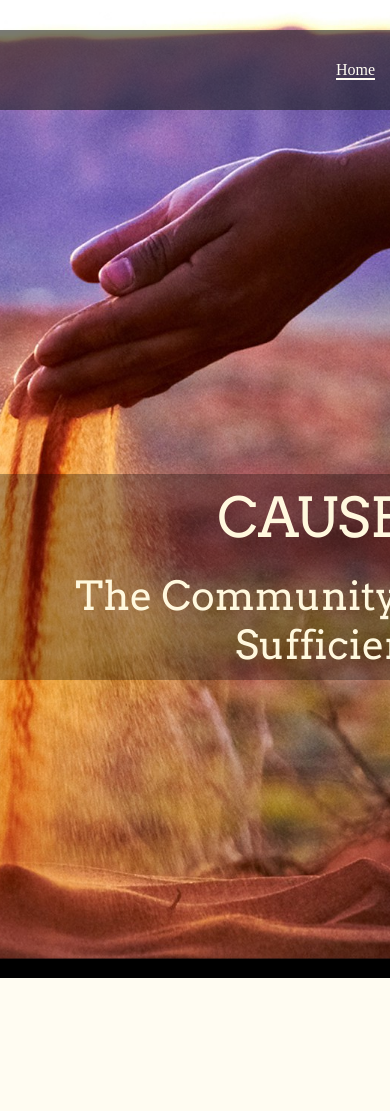
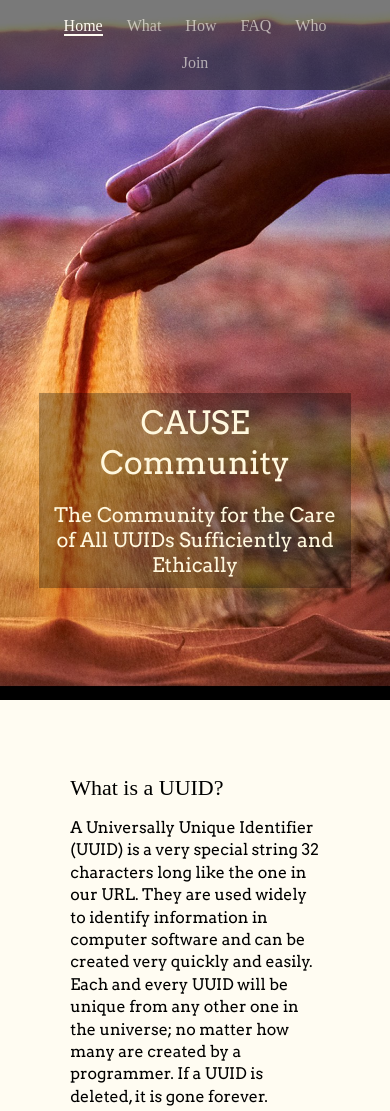
Before and after one commit to JLansey/causecommunity, a plain HTML site: page index.html in a window 390 px wide. Shown: the top 1111 px of the page. Drawn offline with Linux system fonts and the light colour scheme; a script that the page names is missing; a web font is replaced by a local one.

Commit message:
Add mobile styling tweaks

```diff
--- a/css/style.css
+++ b/css/style.css
@@ -321,3 +321,126 @@ ul#items { width:200px; height:200px;  position:relative;  top:100px; left:10px;
 ul#items li.item {background-color:#5A6351; display:block; height:100%; left:0; opacity:0; position:absolute; right:0; width:100%;}
 
 p#debug {position:fixed; right:10px; text-align:right; top:10px; }
+
+/*= MOBILE OPTIMIZATIONS
+--------------------------------------------------------*/
+@media (max-width: 768px) {
+    /* Container replacements */
+    .content,
+    .quotes_container,
+    .quotes_container_light,
+    ul.built {
+        width: 90% !important;
+        max-width: none !important;
+        padding: 0 5%;
+        box-sizing: border-box;
+    }
+
+    #nav {
+        width: 100% !important;
+        max-width: none !important;
+        margin-top: 5px;
+    }
+
+    #nav ul {
+        padding: 0;
+        text-align: center;
+    }
+
+    #nav li {
+        float: none;
+        display: inline-block;
+        padding: 5px 10px;
+        margin-top: 5px;
+    }
+
+    #header {
+        height: auto;
+        padding-bottom: 10px;
+        position: absolute;
+        margin-top: 0;
+    }
+
+    /* Typography adjustments for smaller screens */
+    h1 { font-size: 32px; padding: 10px; }
+    h2 { font-size: 20px; padding: 10px; }
+    h3, .quotes { font-size: 22px; margin: 15px auto; }
+    p, li, dl, dl.faq dd, dl.faq dt { font-size: 16px; line-height: 1.4; }
+    #bePartText { font-size: 22px; text-align: center; }
+
+    /* Layout adjustments */
+    .slides {
+        height: auto !important;
+        min-height: 400px;
+        padding: 80px 0 !important;
+        overflow: visible;
+    }
+
+    #home {
+        height: auto !important;
+        min-height: 500px;
+        padding: 120px 0 80px 0 !important;
+    }
+
+    #faq {
+        height: auto !important;
+        min-height: auto;
+    }
+
+    #what, #how, #who, #slideThanks, #e1dc28d2-bbd5-4cdb-96e6-3c8510baba84 {
+        height: auto !important;
+        min-height: auto;
+        padding: 60px 0 !important;
+    }
+
+    #bepart {
+        height: auto !important;
+        min-height: 500px;
+        padding: 60px 0 !important;
+        background-position: 75% center !important;
+        background-attachment: scroll !important;
+    }
+
+    #slide3, #slide2_5 {
+        height: 400px !important;
+        min-height: auto;
+        padding: 0 !important;
+        background-attachment: scroll !important;
+        background-position: center center !important;
+        background-size: cover !important;
+    }
+
+    #bepartofmovement {
+        position: static;
+        margin: 20px auto;
+        transform: none;
+        width: 100%;
+        box-sizing: border-box;
+        text-align: center;
+    }
+
+    button.btn-know {
+        margin: 20px auto;
+        display: block;
+        width: 80%;
+    }
+
+    /* FAQ list on mobile */
+    dl.faq dt { padding: 15px 0 5px 0; }
+    dl.faq dd { padding-bottom: 15px; }
+
+    img { max-width: 100%; height: auto; }
+
+    #ribbon {
+        top: -10px;
+    }
+
+    .fb-like, .twitter-follow-button {
+        margin: 10px auto;
+        display: block;
+    }
+
+    #thankQuote {
+        padding: 15px;
+    }
+}
--- a/index.html
+++ b/index.html
@@ -2,6 +2,7 @@
 <html lang="en">
   <head>
 	   <meta http-equiv="Content-Type" content="text/html; charset=utf-8" />
+	   <meta name="viewport" content="width=device-width, initial-scale=1.0" />
        <title>CAUSE Community</title>
        <link rel="stylesheet" href="css/style.css"/>
 	   <script type="text/javascript" src="js/jquery-1.10.2.min.js"></script>
```
Also changed, not shown: 1 other file.
